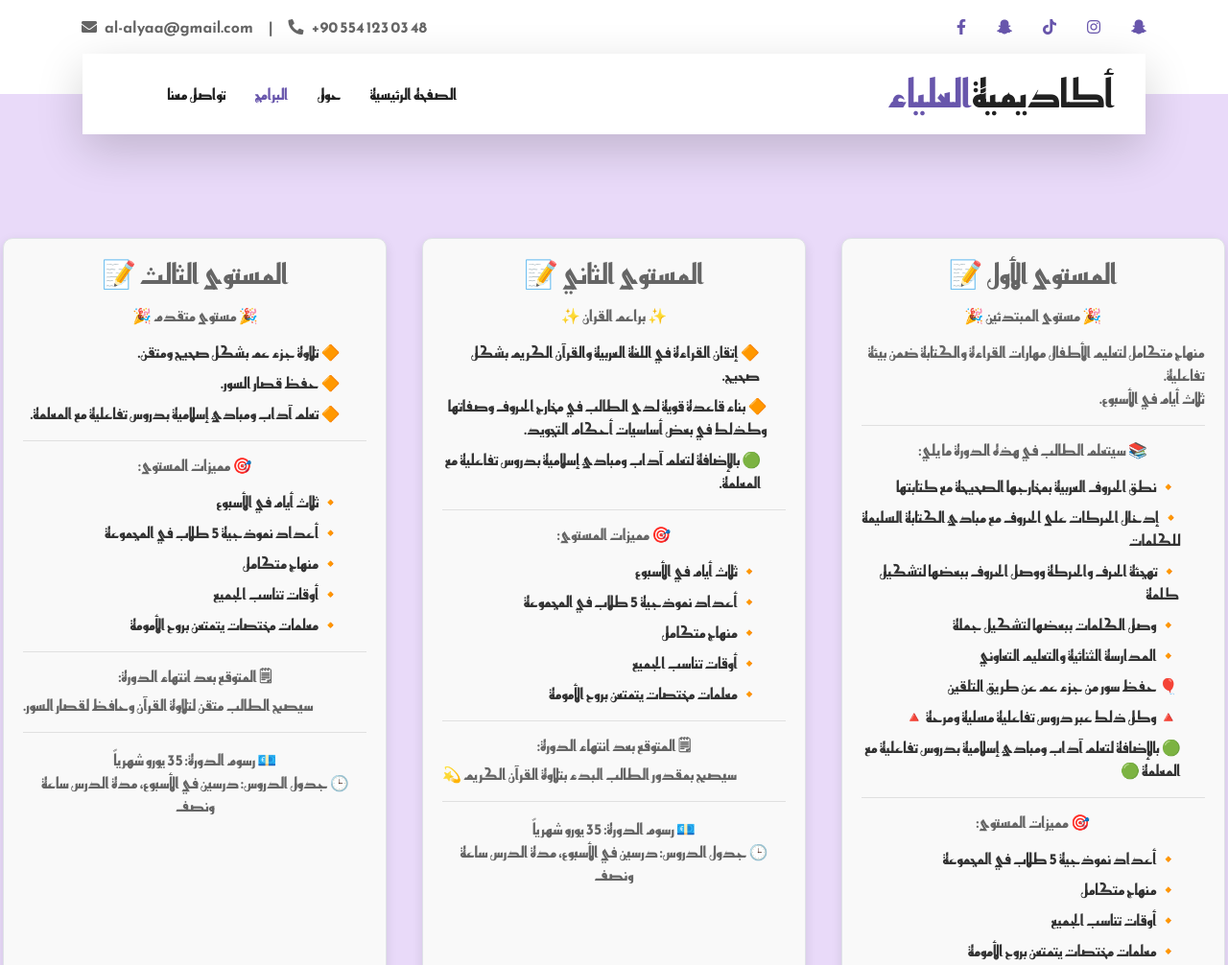
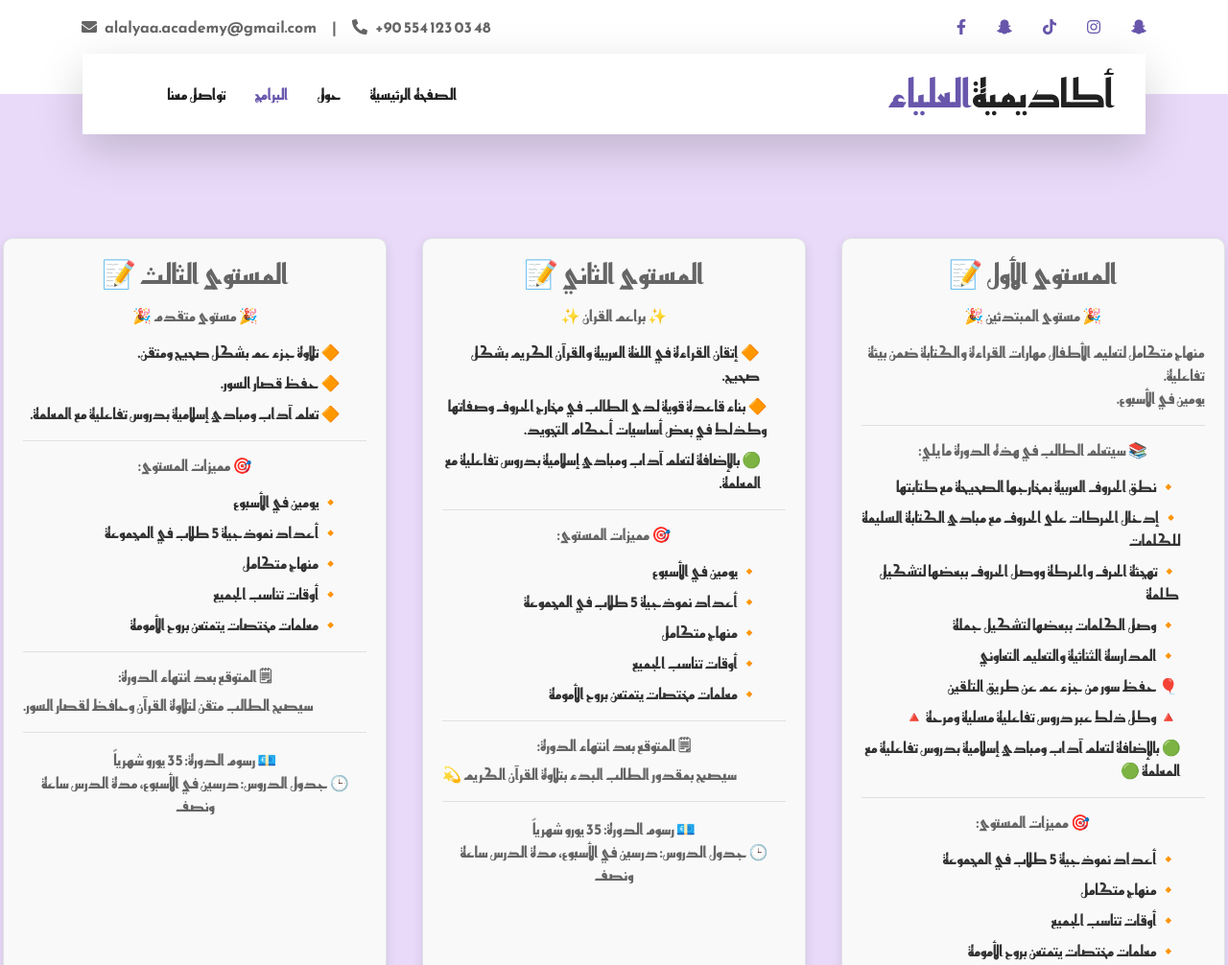
Before and after one commit to YahyaAlsalloum/alyaa, a plain HTML site: page service.html in a window 1280 px wide. Shown: the top 1006 px of the page at 96% size. Drawn offline with nearby package versions, Linux system fonts and the light colour scheme.

Commit message:
add email and edit some text

```diff
--- a/service.html
+++ b/service.html
@@ -33,7 +33,7 @@
             <div class="row">
                 <div class="col-lg-6 text-center text-lg-left mb-2 mb-lg-0">
                     <div class="d-inline-flex align-items-center">
-                        <p><i class="fa fa-envelope mr-2"></i>al-alyaa@gmail.com</p>
+                        <p><i class="fa fa-envelope mr-2"></i>alalyaa.academy@gmail.com</p>
                         <p class="text-body px-3">|</p>
                         <p><i class="fa fa-phone-alt mr-2"></i>+90 554 123 03 48</p>
 
@@ -108,7 +108,7 @@
               </h6>
               <p class="t_align">
                 منهاج متكامل لتعليم الأطفال مهارات القراءة والكتابة ضمن بيئة تفاعلية.
-                <br />ثلاث أيام في الأسبوع.
+                <br /> يومين في الأسبوع.
               </p>
 
               <hr>
@@ -185,7 +185,7 @@
               </h6>
               <p>
                 <ul class="list-unstyled t_align">
-                  <li>🔸 ثلاث أيام في الأسبوع</li>
+                  <li>🔸  يومين في الأسبوع</li>
                   <li>🔸 أعداد نموذجية 5 طلاب في المجموعة</li>
                   <li>🔸 منهاج متكامل</li>
                   <li>🔸 أوقات تناسب الجميع</li>
@@ -235,7 +235,7 @@
               </h6>
               <p>
                 <ul class="list-unstyled">
-                  <li>🔸 ثلاث أيام في الأسبوع</li>
+                  <li>🔸  يومين في الأسبوع</li>
                   <li>🔸 أعداد نموذجية 5 طلاب في المجموعة</li>
                   <li>🔸 منهاج متكامل</li>
                   <li>🔸 أوقات تناسب الجميع</li>
@@ -315,7 +315,7 @@
               <h5 class="text-white text-uppercase mb-4" style="letter-spacing: 5px;">تواصل معنا</h5>
               <p><i class="fa fa-map-marker-alt me-2"></i>تركيا , قيصري</p>
               <p><i class="fa fa-phone-alt me-2"></i>+90 554 123 03 48</p>
-              <p><i class="fa fa-envelope me-2"></i>alyaa@gmail.com</p>
+              <p><i class="fa fa-envelope me-2"></i>alalyaa.academy@gmail.com</p>
             </div>
 
             <!-- Optional: Add another column if needed -->
```
Also changed, not shown: about.html (+2 -2 lines), contact.html (+2 -2 lines), index.html (+2 -2 lines).
